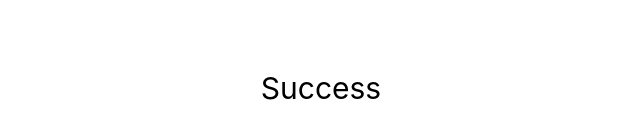
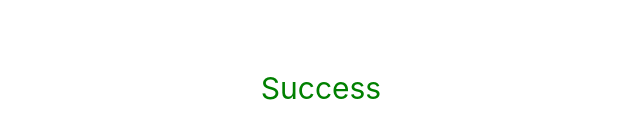
Before and after one commit to alanreidt/sign-in-app, a React (Create React App) app: page /success in a window 1280 px wide. Shown: the part 312-450 px from the top of the page, without its empty margins (319-959 px from the left). Built offline with nearby package versions, Linux system fonts and the light colour scheme.

Commit message:
Correct Message type property (closes #35)

```diff
--- a/src/components/Message.js
+++ b/src/components/Message.js
@@ -22,11 +22,12 @@ const StyledMessage = styled.p`
 
 function Message(props) {
   const {
+    type,
     children,
   } = props;
 
   return (
-    <StyledMessage>{children}</StyledMessage>
+    <StyledMessage type={type}>{children}</StyledMessage>
   );
 }
 
```
